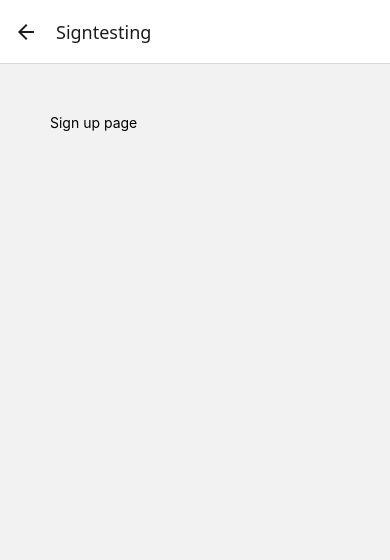
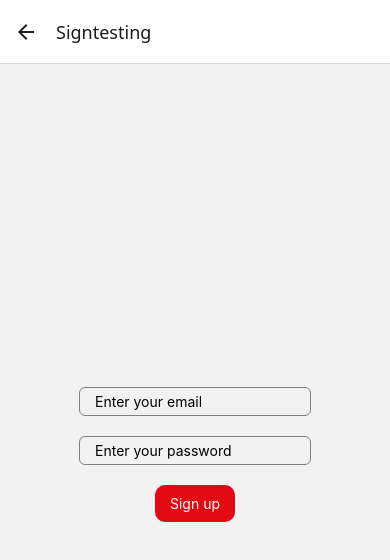
Before and after one commit to ayalasher/moviesapp, a React Native app: screen /Signtesting in a window 390 px wide. Shown: the top 560 px of the page. Built offline with nearby package versions, Linux system fonts and the light colour scheme.

Commit message:
sign up to firebase backend implemented

```diff
--- a/App.js
+++ b/App.js
@@ -48,6 +48,7 @@ function MyTabs() {
 export default function App() {
   return <NavigationContainer>
    <Stack.Navigator>
+   {/* <Stack.Screen name='login' component={Loginscreen}  options={{title:"Log in ", headerShown:false }} /> */}
     <Stack.Screen name='Signup' component={Signupscreen}  options={{title:"Sign up", headerShown:false }} />
     <Stack.Screen name='Login' component={Loginscreen}  options={{title:"Log in", headerShown:false }} />
     <Stack.Screen name="logintesting" component={MyTabs} options={{title:"Screen 1" ,  headerShown:false }} />
--- a/assets/screens/Loginscreen.js
+++ b/assets/screens/Loginscreen.js
@@ -1,5 +1,6 @@
-import { Text, View ,  StyleSheet } from "react-native"
-import React from "react"
+import { Text, View ,  StyleSheet , TextInput } from "react-native"
+import React , {useState} from "react"
+import Signupbtn from "../../buttons/Signupbtn";
 
 // Import the functions you need from the SDKs you need
 import { initializeApp } from "firebase/app";
@@ -31,8 +32,24 @@ const auth = getAuth(app)
 
 
 export default function Loginscreen(){
+
+    const  [email, setemail] = useState()
+    const [password, setpasswaord] = useState()
+
+
+    const loginpdata = {
+        collectedemail:email,
+        collectedpassword:password
+    }
+
+    function loginhandler() {
+        alert("Log in pressed")
+    }
     return <View style={styles.rootcontainer} >
-        <Text>Login page</Text>
+            <TextInput style={styles.txtinput} placeholder="Enter your email" type />
+            <Text/>
+            <TextInput style={styles.txtinput} placeholder="Enter your password" />
+            <Signupbtn onpress={loginhandler} >Log in </Signupbtn>
     </View>
 }
 
@@ -41,7 +58,19 @@ export default function Loginscreen(){
 const styles=  StyleSheet.create({
     rootcontainer:{
         flex:1,
-        marginHorizontal:20,
-        padding:20
+        marginHorizontal:30,
+        marginVertical:30,
+        padding:20,
+        alignItems:"center",
+        justifyContent:"center"
     },
+    txtinput:{
+        paddingHorizontal:15,
+        paddingVertical:5,
+        borderColor:"grey",
+        borderRadius:6,
+        borderWidth:1,
+        marginVertical:10,
+        width:"80%"
+    }
 })
--- a/assets/screens/Signupscreen.js
+++ b/assets/screens/Signupscreen.js
@@ -1,5 +1,5 @@
-import { Text, View , StyleSheet } from "react-native"
-import React from "react"
+import { Text, View , StyleSheet, TextInput, Button } from "react-native"
+import React, { useState } from "react"
 
 
 // Import the functions you need from the SDKs you need
@@ -8,6 +8,7 @@ import { initializeApp } from "firebase/app";
 
 //Import the functions you need from the SDKs you need
 import {getAuth , signInWithEmailAndPassword ,createUserWithEmailAndPassword , signOut   , onAuthStateChanged }  from 'firebase/auth'
+import Signupbtn from "../../buttons/Signupbtn";
 
 // TODO: Add SDKs for Firebase products that you want to use
 // https://firebase.google.com/docs/web/setup#available-libraries
@@ -32,9 +33,54 @@ const auth = getAuth(app)
 
 
 
-export default function Signupscreen(){
+export default function Signupscreen({navigation}){
+    const  [email, setemail] = useState()
+    const [password, setpasswaord] = useState()
+    const [userdata , setuserdata] = useState()
+
+
+    const signupdata = {
+        collectedemail:email,
+        collectedpassword:password
+    }
+
+    function captureemailhandler(Text) {
+        setemail(Text)
+    }
+
+    function capturepasswordhandler(Text) {
+        setpasswaord(Text)
+    }
+
+    function signuphandler() {
+    createUserWithEmailAndPassword(auth, email, password)
+  .then((userCredential) => {
+    // Signed up
+    const user = userCredential.user;
+    setuserdata(user)
+    navigation.navigate("logintesting", {
+        USERDATA:userdata
+    } )
+    // ...
+  })
+  .catch((error) => {
+    const errorCode = error.code;
+    const errorMessage = error.message;
+    console.log(errorCode);
+    console.log(errorMessage);
+
+
+    // ..
+  });
+    }
+
+
+
     return <View style={styles.rootcontainer} >
-        <Text>Sign up page</Text>
+            <TextInput onChangeText={captureemailhandler} style={styles.txtinput} placeholder="Enter your email" type />
+            <Text/>
+            <TextInput  onChangeText={capturepasswordhandler} style={styles.txtinput} placeholder="Enter your password" />
+            <Signupbtn onpress={signuphandler}  >Sign up</Signupbtn>
     </View>
 }
 
@@ -46,5 +92,16 @@ const styles=  StyleSheet.create({
         marginHorizontal:30,
         marginVertical:30,
         padding:20,
+        alignItems:"center",
+        justifyContent:"center"
     },
+    txtinput:{
+        paddingHorizontal:15,
+        paddingVertical:5,
+        borderColor:"grey",
+        borderRadius:6,
+        borderWidth:1,
+        marginVertical:10,
+        width:"80%"
+    }
 })
--- /dev/null
+++ b/buttons/Signupbtn.js
@@ -0,0 +1,24 @@
+import { Pressable, Text, View , StyleSheet } from "react-native";
+
+export default function Signupbtn({children,onpress}) {
+    return <Pressable onPress={onpress} style={styles.rootcontainer} >
+            <Text style={styles.btntxt} >
+                {children}
+            </Text>
+    </Pressable>
+}
+
+const styles = StyleSheet.create({
+    rootcontainer:{
+        paddingVertical:10,
+        paddingHorizontal:15,
+        backgroundColor:"#E50914",
+        borderRadius:10,
+        textAlign:"center",
+        marginVertical:10
+    },
+    btntxt:{
+        color:"white"
+
+    }
+})
--- a/package.json
+++ b/package.json
@@ -15,6 +15,7 @@
     "@react-navigation/stack": "^7.0.0",
     "axios": "^1.7.7",
     "expo": "^52.0.7",
+    "expo-av": "~15.0.1",
     "expo-status-bar": "^2.0.0",
     "expo-video": "~2.0.0",
     "firebase": "^11.0.1",
@@ -22,8 +23,7 @@
     "react-native": "^0.76.2",
     "react-native-gesture-handler": "^2.20.2",
     "react-native-safe-area-context": "^4.12.0",
-    "react-native-screens": "^4.0.0",
-    "expo-av": "~15.0.1"
+    "react-native-screens": "^4.1.0"
   },
   "devDependencies": {
     "@babel/core": "^7.20.0"
```
Also changed, not shown: buttons/Loginbtn.js (added), 1 other file (tests, documents, lock files or other folders).
